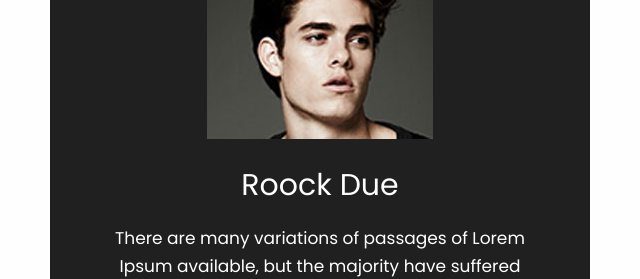
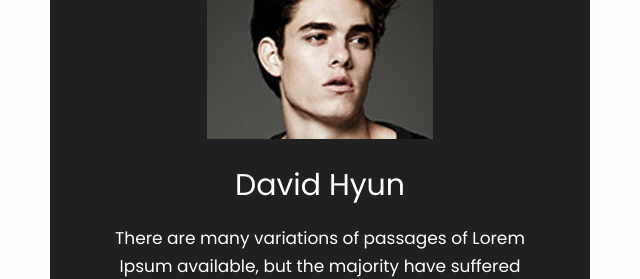
Before and after one commit to webimpactuw/spicyo, a plain HTML site: page index.html in a window 1280 px wide. Shown: the part 3580-3859 px from the top of the page, 320-960 px from the left. Drawn offline with Linux system fonts and the light colour scheme.

Commit message:
Changed the name

```diff
--- a/index.html
+++ b/index.html
@@ -379,7 +379,7 @@
       <div class="col-md-6 offset-md-3">
          <div class="Client_box">
            <img src="images/client.jpg" alt="#"/>
-           <h3>Roock Due</h3>
+           <h3>David Hyun</h3>
            <p>There are many variations of passages of Lorem Ipsum available, but the majority have suffered alteration in some form, by injected humour, or randomised words which don’t look even slightly believable. If you are going to use a passage of Lorem Ipsum, you need to be sure there isn’t anything embarrassing hidden in the middle of text.</p>
            <i><img src="images/client_icon.png" alt="#"/></i>
          </div>
```
Also changed, not shown: 1 other file.
